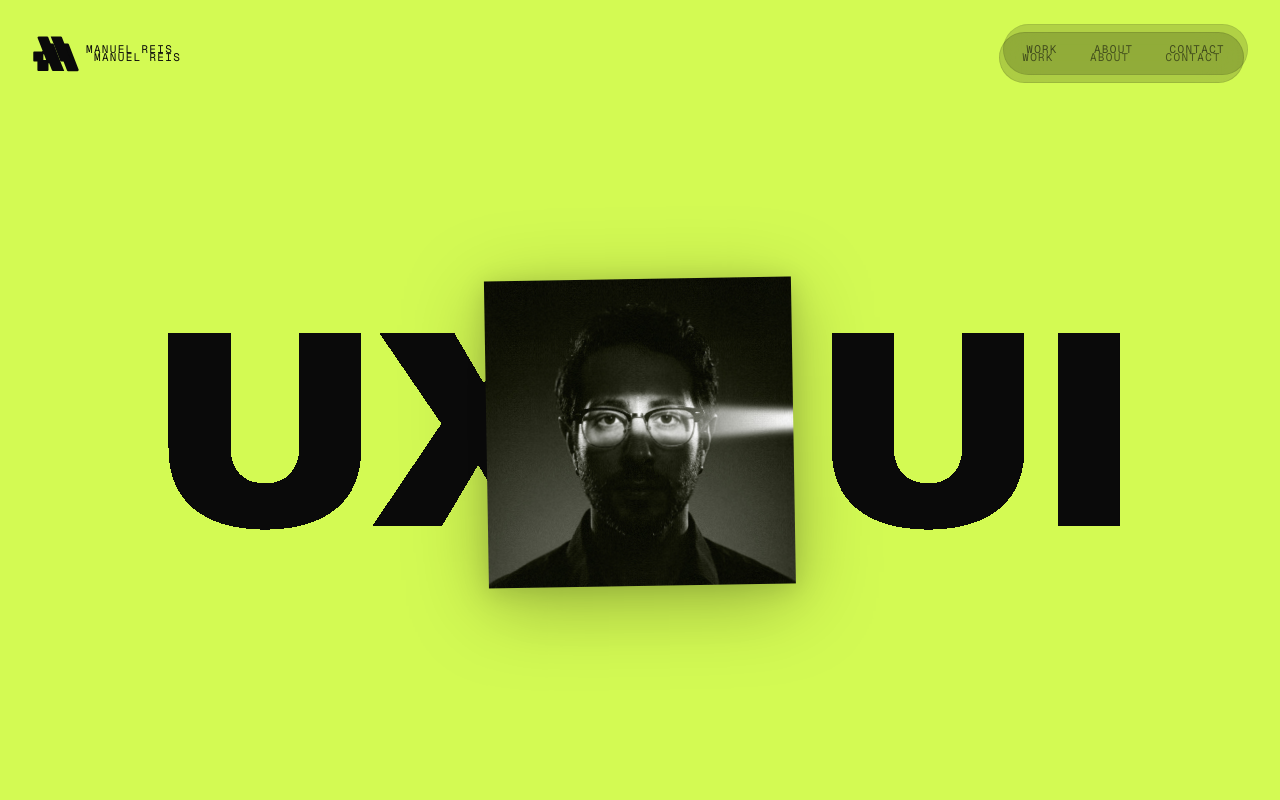
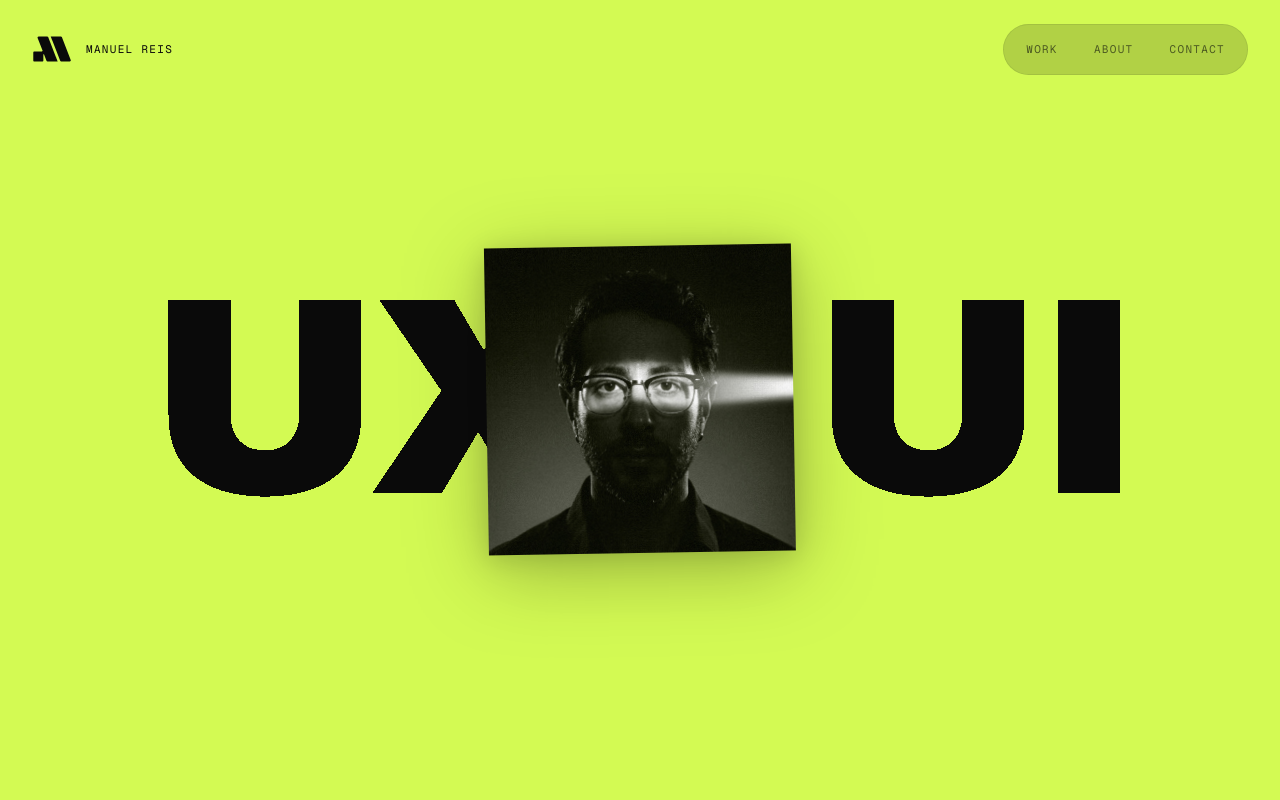
Before and after one commit to mafdr/portfolio_2, a Next.js app: page / in a window 1280 px wide. Shown: the top 800 px of the page. Built offline with nearby package versions, Linux system fonts and the light colour scheme.

Commit message:
Update hero.tsx

```diff
--- a/components/sections/hero.tsx
+++ b/components/sections/hero.tsx
@@ -1,58 +1,11 @@
 'use client';
 
-import { useRef } from 'react';
-import { Logo } from '@/components/ui/logo';
 import { SpinningCursor } from '@/components/spinning-cursor';
 import { MorphingTitle } from '@/components/morphing-title';
 
-const NAV_ITEMS = [
-  { label: 'Work', href: '#work' },
-  { label: 'About', href: '#about' },
-  { label: 'Contact', href: '#contact' },
-];
-
 export function Hero() {
-  const menuRef = useRef<HTMLElement>(null);
-  const indicatorRef = useRef<HTMLSpanElement>(null);
-
-  function moveIndicator(target: HTMLElement) {
-    const menu = menuRef.current;
-    const indicator = indicatorRef.current;
-    if (!menu || !indicator) return;
-    const menuRect = menu.getBoundingClientRect();
-    const linkRect = target.getBoundingClientRect();
-    indicator.style.left = `${linkRect.left - menuRect.left}px`;
-    indicator.style.width = `${linkRect.width}px`;
-    indicator.style.opacity = '1';
-  }
-  function hideIndicator() {
-    const indicator = indicatorRef.current;
-    if (indicator) indicator.style.opacity = '0';
-  }
-
   return (
-    <section className="hero-radd" id="top">
-      <header className="hero-radd__nav">
-        <a href="#top" className="hero-radd__brand" data-cursor="hover">
-          <Logo size={44} />
-          <span>Manuel Reis</span>
-        </a>
-
-        <nav className="hero-radd__menu" ref={menuRef} onMouseLeave={hideIndicator}>
-          <span className="hero-radd__menu-indicator" ref={indicatorRef} />
-          {NAV_ITEMS.map((item) => (
-            <a
-              key={item.href}
-              href={item.href}
-              data-cursor="hover"
-              onMouseEnter={(e) => moveIndicator(e.currentTarget)}
-            >
-              {item.label}
-            </a>
-          ))}
-        </nav>
-      </header>
-
+    <section className="hero-radd" id="top" data-nav-theme="lime">
       <div className="hero-radd__stage">
         <MorphingTitle />
 
```
